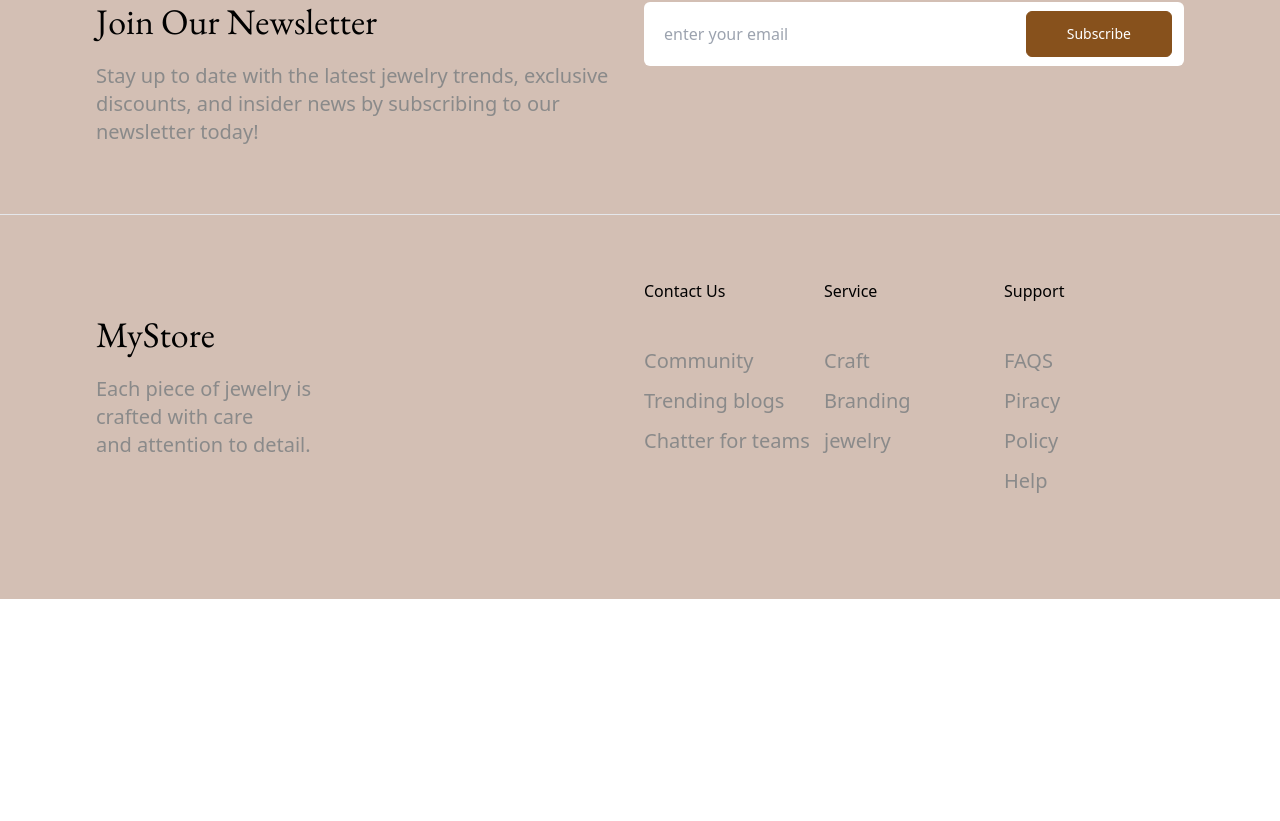
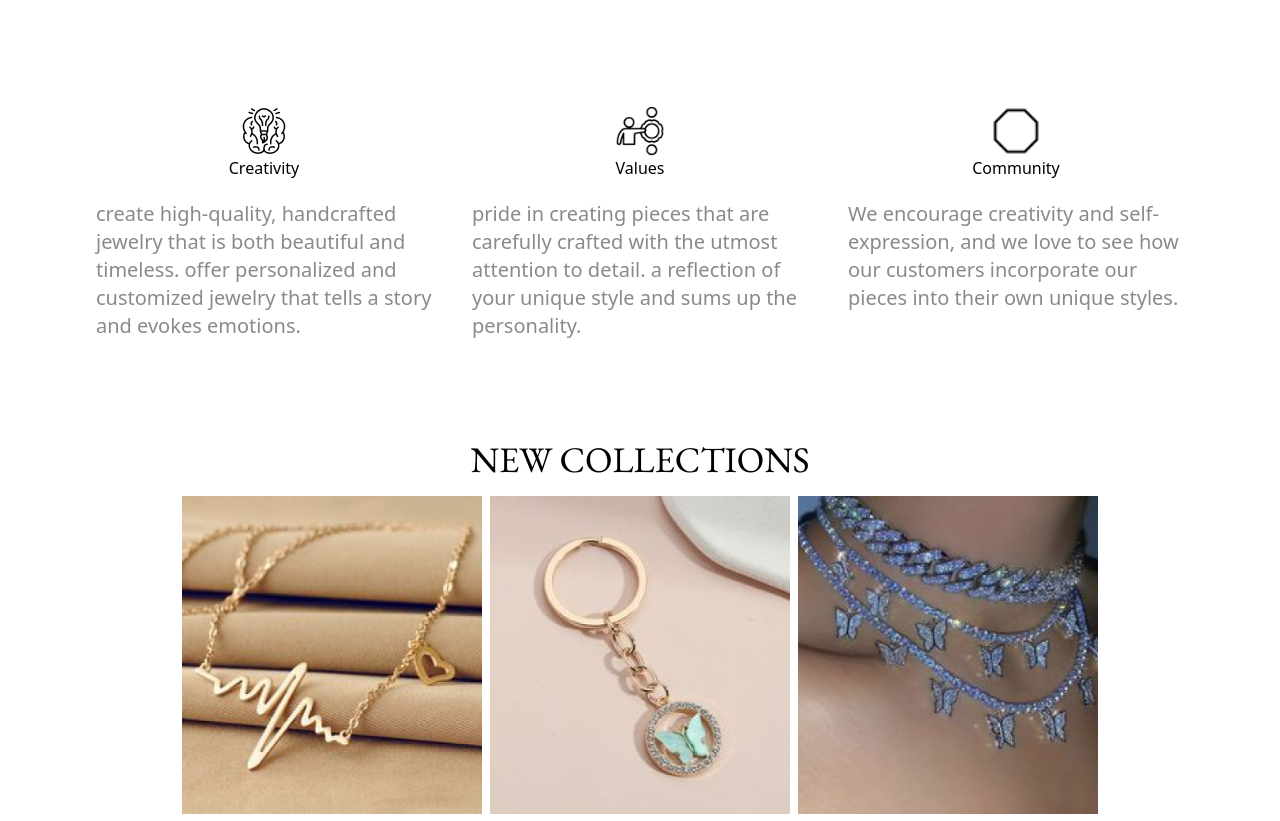
Before and after one commit to iruojefaith/mystore, a Next.js app: page / in a window 1280 px wide. Shown: the part 2239-3060 px from the top of the page. Before the commit the page ends 2838 px from the top, so only its background shows below. Built offline with nearby package versions, Linux system fonts and the light colour scheme.

Commit message:
third commit

```diff
--- a/app/About/page.js
+++ b/app/About/page.js
@@ -3,7 +3,7 @@ import Image from 'next/image';
 const About = () => {
   return (
 
-         <section className=' contain md:flex m-auto gap-4'>
+         <section className='contain md:flex m-auto h-[40rem] gap-4 '>
 
             <div className='md:w-5/12 flex justify-end'>
         <Image
@@ -19,7 +19,7 @@ const About = () => {
             <div className='md:w-5/12 mt-4 '>
             <h2 className='sub_head_text'>The Brand</h2>
             <p className='desc'>Our jewelry brand was born from a love of beauty and a passion for craftsmanship.
-            Our founder`&apos;`s desire to create unique and meaningful jewelry led her to start the brand, and her vision has been at the heart of everything we do.
+            Our founder&apos;s desire to create unique and meaningful jewelry led her to start the brand, and her vision has been at the heart of everything we do.
             <br/>Each piece of jewelry is crafted with care and attention to detail, and we strive to create pieces that are not only beautiful but also meaningful.</p>
         </div>
 
--- /dev/null
+++ b/app/Collections.jsx
@@ -0,0 +1,88 @@
+import Image from "next/image"
+
+const Collections = () => {
+  return (
+    <div className="">
+    <div className="contain pt-8 pb-12 grid grid-cols-1 sm:grid-cols-3 gap-10 ">
+    <div>
+    <div className="flex flex-center flex-col">
+    <Image
+              src="/creativedesign.png"
+              alt="creativedesign Img"
+              className=""
+              width={50}
+              height={50}
+              priority
+            />
+        <h3>Creativity</h3>
+        </div>
+        <p className="desc ">create high-quality, handcrafted jewelry that is both beautiful and timeless. offer personalized and customized jewelry that tells a story and evokes emotions.</p>
+    </div>
+    <div >
+        <div className="flex flex-center flex-col">
+            <Image
+              src="/management.png"
+              alt="management Img"
+              className="item-center"
+              width={50}
+              height={50}
+              priority
+            />
+    <h3>Values</h3>
+        </div>
+
+        <p className="desc">pride in creating pieces that are carefully crafted with the utmost attention to detail. a reflection of your unique style and sums up the personality. </p>
+    </div>
+    <div>
+    <div className="flex flex-center flex-col">
+        <Image
+              src="/octagon.png"
+              alt="octagon Img"
+              className=""
+              width={50}
+              height={50}
+              priority
+            />
+    <h3>Community</h3>
+    </div>
+
+        <p className="desc">
+        We encourage creativity and self-expression, and we love to see how our customers incorporate our pieces into their own unique styles.
+        </p>
+    </div>
+    </div>
+    <div className="contain pt-8 pb-12 flex-center flex-col">
+        <h2 className="sub_head_text mb-4">NEW COLLECTIONS</h2>
+        <div className="grid grid-cols-1 sm:grid-cols-3 gap-2">
+        <Image
+              src="/Rectangle 21.png"
+              alt="newcollections Img"
+              className=""
+              width={300}
+              height={300}
+              priority
+            />
+             <Image
+              src="/Rectangle 22.png"
+              alt="newcollections Img"
+              className=""
+              width={300}
+              height={300}
+              priority
+            />
+             <Image
+              src="/Rectangle 23.png"
+              alt="newcollections Img"
+              className=""
+              width={300}
+              height={300}
+              priority
+            />
+        </div>
+
+    </div>
+    </div>
+  )
+}
+
+export default Collections
--- a/app/page.jsx
+++ b/app/page.jsx
@@ -5,6 +5,7 @@ import Button from '@components/Button';
 import About from './About/page';
 import TopSelling from './TopSelling';
 import NewsLetter from './NewsLetter';
+import Collections from './Collections';
 
 export default function Home() {
 
@@ -52,6 +53,7 @@ export default function Home() {
     </section>
     <TopSelling />
     <About />
+    <Collections />
     <NewsLetter/>
     </>
   )
```
